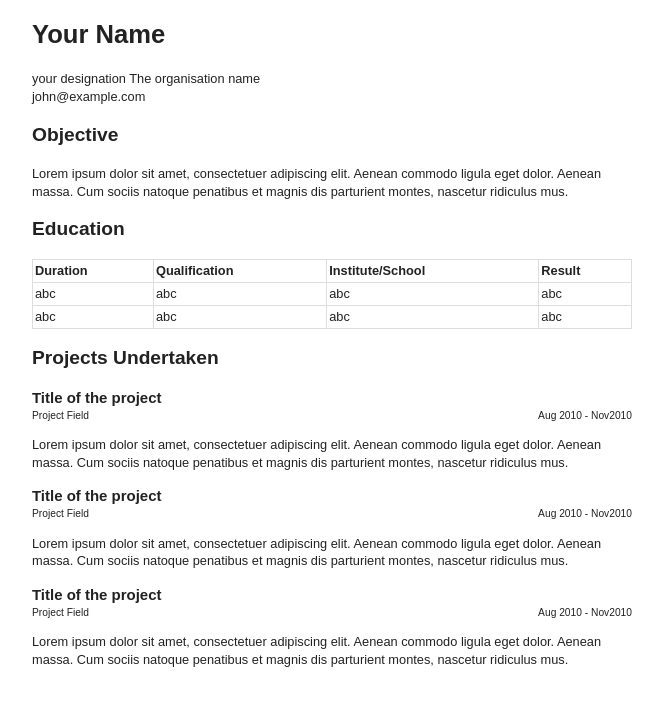
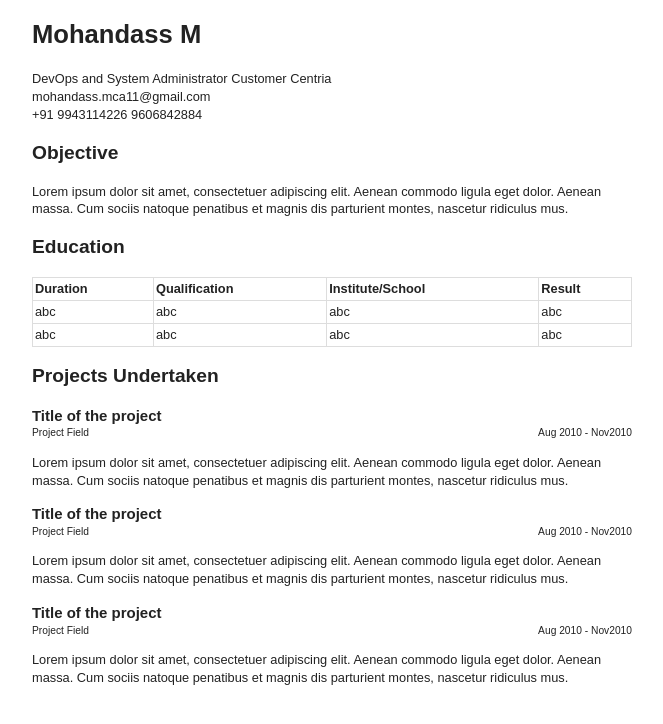
Before and after one commit to mohandassm/My_Web_Page, a plain HTML site: page index.html in a window 1280 px wide. Shown: the whole page, without its empty margins (308-971 px from the left). Drawn offline with Linux system fonts and the light colour scheme.

Commit message:
change heading
change eding

```diff
--- a/index.html
+++ b/index.html
@@ -9,17 +9,19 @@
 <body>
 	<div class="container">
 	<header>
-		<h1 id="name">Your Name</h1>
+		<h1 id="name">Mohandass M</h1>
 
 		<div id="designation">
 
-			<span class="title">your designation</span>
-			<span class="organization">The organisation name</span>
+			<span class="title">DevOps and System Administrator</span>
+			<span class="organization">Customer Centria</span>
 
 		</div>
 
 		<div class="contact">
-			<div class="email">john@example.com</div>
+			<div class="email">mohandass.mca11@gmail.com</div>
+			<div class="phone">+91 9943114226
+			9606842884</div>
 		</div>
 
 	</header>
```
